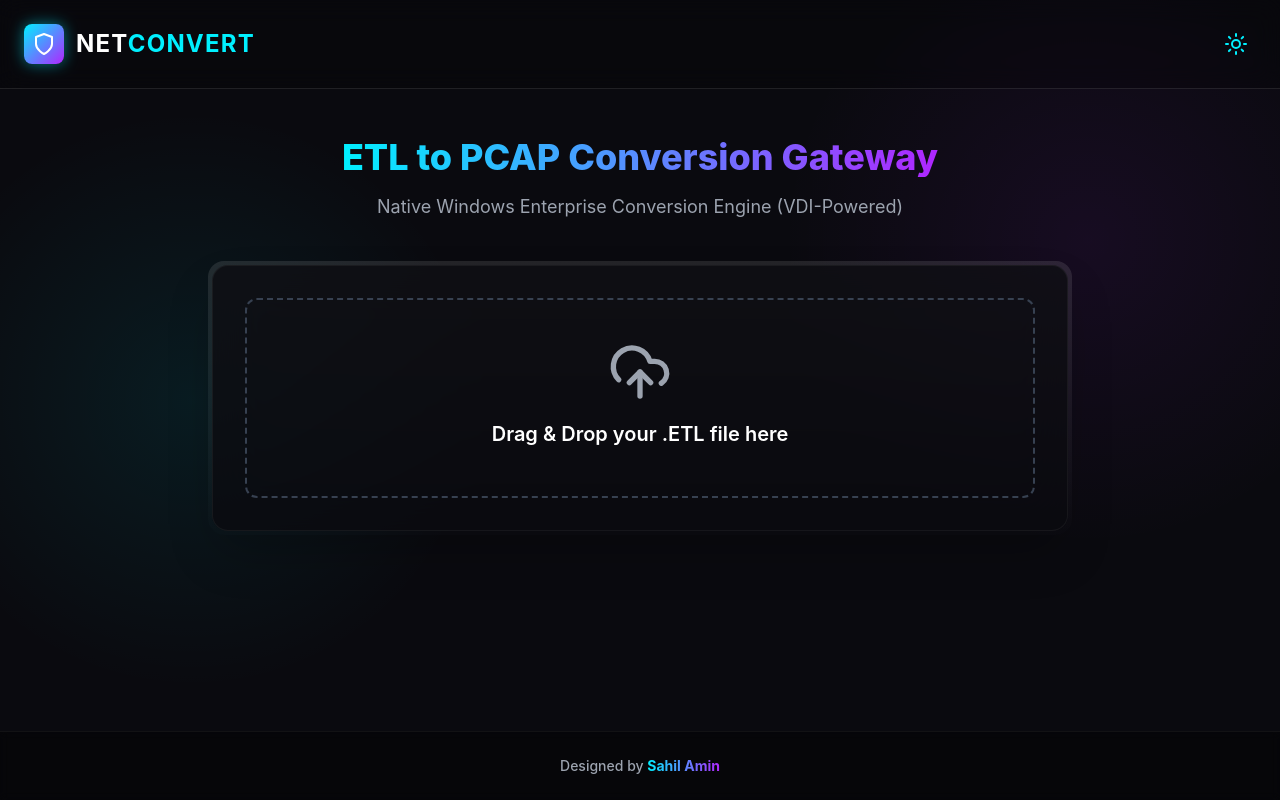
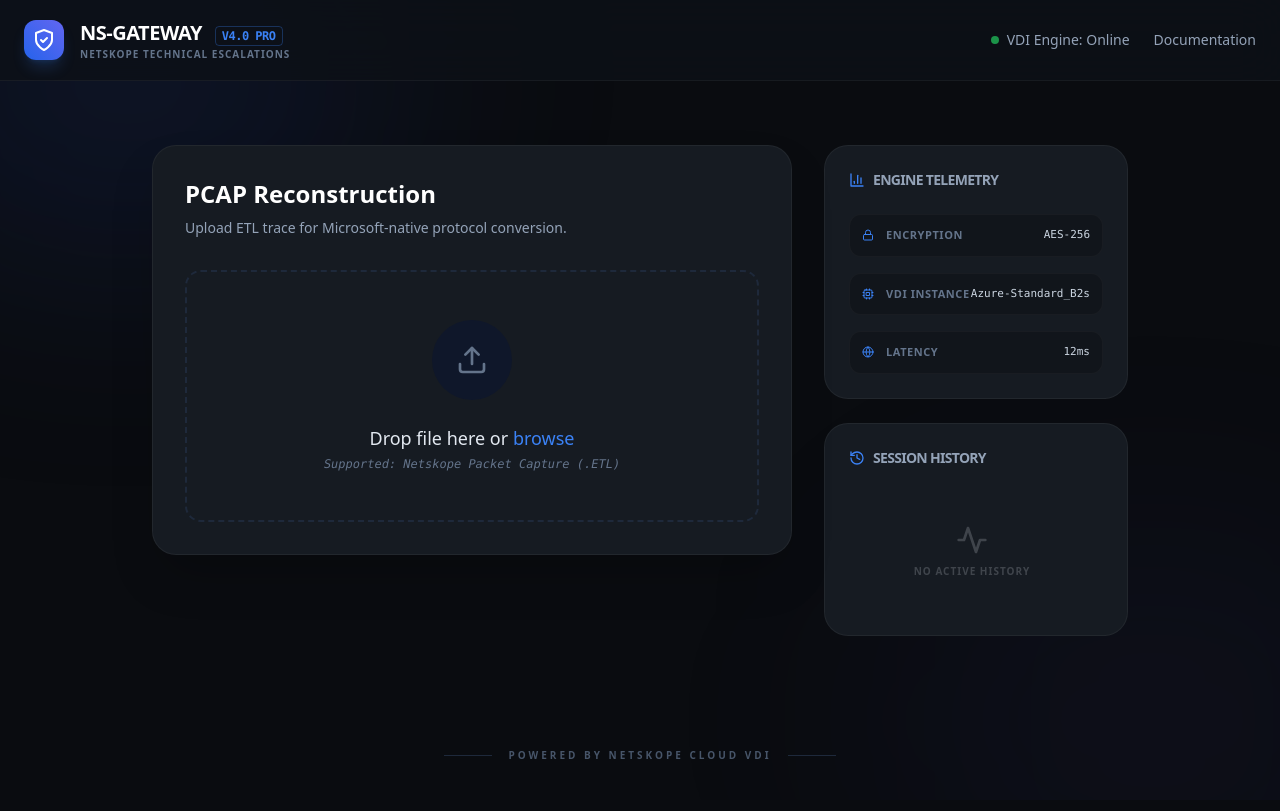
Before and after one commit to rashidaminbuhroo-ux/etl-converter-ui, a React (Create React App) app: page / in a window 1280 px wide. Built offline with nearby package versions, Linux system fonts and the light colour scheme.

Commit message:
Update App.jsx

```diff
--- a/src/App.jsx
+++ b/src/App.jsx
@@ -3,30 +3,28 @@
 import axios from 'axios';
 import { Toaster, toast } from 'react-hot-toast';
 import { motion, AnimatePresence } from 'framer-motion';
-import { Shield, UploadCloud, FileText, Download, Moon, Sun, Clock, CheckCircle, Copy } from 'lucide-react';
+import {
+  ShieldCheck, Upload, FileCode, Download,
+  Activity, Zap, History, Globe, Lock, Cpu,
+  ExternalLink, ChevronRight, BarChart3
+} from 'lucide-react';
 
-// ✅ UPDATED TO YOUR WINDOWS VDI NGROK LINK
 const API_BASE_URL = 'https://secluding-dropout-passion.ngrok-free.dev';
 
 export default function App() {
-  const [darkMode, setDarkMode] = useState(true);
   const [file, setFile] = useState(null);
-  const [isConverting, setIsConverting] = useState(false);
+  const [status, setStatus] = useState('idle'); // idle, uploading, processing, completed
   const [progress, setProgress] = useState(0);
   const [downloadUrl, setDownloadUrl] = useState('');
   const [history, setHistory] = useState([]);
 
-  useEffect(() => {
-    if (darkMode) document.documentElement.classList.add('dark');
-    else document.documentElement.classList.remove('dark');
-  }, [darkMode]);
-
   const onDrop = useCallback((acceptedFiles) => {
     const selected = acceptedFiles[0];
-    if (selected && selected.name.endsWith('.etl')) {
-      setFile(selected); setDownloadUrl(''); setProgress(0);
+    if (selected?.name.endsWith('.etl')) {
+      setFile(selected); setDownloadUrl(''); setProgress(0); setStatus('idle');
+      toast.success('ETL Source Verified');
     } else {
-      toast.error('Invalid file type. Please upload a .etl file.');
+      toast.error('Invalid Format: Please provide a standard .ETL trace');
     }
   }, []);
 
@@ -36,95 +34,126 @@
 
   const handleConvert = async () => {
     if (!file) return;
-    setIsConverting(true); setProgress(0);
-    const formData = new FormData(); formData.append('file', file);
+    setStatus('uploading'); setProgress(15);
+
+    const formData = new FormData();
+    formData.append('file', file);
 
     try {
-      // ✅ Added Ngrok Skip Header for conversion
       const res = await axios.post(`${API_BASE_URL}/api/convert`, formData, {
-        headers: { "ngrok-skip-browser-warning": "69420" }
+        headers: { "ngrok-skip-browser-warning": "69420" },
+        onUploadProgress: (progressEvent) => {
+          const percentCompleted = Math.round((progressEvent.loaded * 100) / progressEvent.total);
+          if(percentCompleted < 90) setProgress(percentCompleted / 2); // Map upload to first 50%
+        }
       });
 
       const taskId = res.data.taskId;
-      toast.success('File received by Windows VDI Engine.');
+      setStatus('processing');
 
       const interval = setInterval(async () => {
         try {
-          // ✅ Added Ngrok Skip Header for status check
           const statusRes = await axios.get(`${API_BASE_URL}/api/status/${taskId}`, {
             headers: { "ngrok-skip-browser-warning": "69420" }
           });
 
-          setProgress(statusRes.data.progress);
-
-          if (statusRes.data.status === 'error') {
-            clearInterval(interval); setIsConverting(false);
-            toast.error('VDI Engine Error. Check Command Prompt on VDI.');
-          }
+          if (statusRes.data.progress > progress) setProgress(statusRes.data.progress);
 
           if (statusRes.data.status === 'completed') {
-            clearInterval(interval); setIsConverting(false);
+            clearInterval(interval);
             const fullUrl = `${API_BASE_URL}${statusRes.data.downloadUrl}`;
             setDownloadUrl(fullUrl);
-            setHistory(prev => [{ id: taskId, name: file.name, date: new Date().toLocaleTimeString(), url: fullUrl }, ...prev]);
-            toast.success('Perfect conversion complete!');
+            setStatus('completed');
+            setHistory(prev => [{ id: taskId, name: file.name, size: (file.size / 1024 / 1024).toFixed(2), url: fullUrl }, ...prev]);
+            toast.success('PCAP Reconstruction Complete');
           }
-        } catch (pollError) {
-          clearInterval(interval); setIsConverting(false);
-          toast.error('Connection lost to Windows VDI.');
-        }
+        } catch (e) { clearInterval(interval); setStatus('idle'); }
       }, 1500);
-    } catch (err) {
-      setIsConverting(false); toast.error('VDI is offline. Check Ngrok.');
-    }
-  };
-
-  const copyToClipboard = (url) => {
-    navigator.clipboard.writeText(url);
-    toast.success('Download link copied securely.');
+    } catch (err) { setStatus('idle'); toast.error('VDI Engine Unreachable'); }
   };
 
   return (
-    <div className={`min-h-screen transition-colors duration-500 ${darkMode ? 'bg-cyber-dark text-white' : 'bg-gray-50 text-gray-900'} cyber-bg relative overflow-hidden flex flex-col`}>
-      <Toaster position="top-right" />
-      <header className={`w-full p-6 flex justify-between items-center backdrop-blur-md border-b ${darkMode ? 'border-white/10 bg-black/20' : 'border-gray-200 bg-white/50'} z-10`}>
-        <div className="flex items-center gap-3">
-          <div className="p-2 rounded-lg bg-gradient-to-br from-cyber-blue to-cyber-purple shadow-[0_0_15px_rgba(0,240,255,0.5)]"><Shield className="text-white w-6 h-6" /></div>
-          <h1 className="text-2xl font-bold tracking-wider">NET<span className="text-cyber-blue">CONVERT</span></h1>
-        </div>
-        <button onClick={() => setDarkMode(!darkMode)} className="p-2 rounded-full hover:bg-white/10 transition">
-          {darkMode ? <Sun className="text-cyber-blue" /> : <Moon className="text-cyber-purple" />}
-        </button>
-      </header>
+    <div className="min-h-screen bg-[#0a0c10] text-slate-200 font-sans selection:bg-blue-500/30">
+      <Toaster shadow-xl />
 
-      <main className="flex-grow container mx-auto px-4 py-12 flex flex-col items-center z-10 max-w-4xl">
-        <div className="text-center mb-10">
-          <h2 className="text-4xl font-extrabold mb-4 bg-clip-text text-transparent bg-gradient-to-r from-cyber-blue to-cyber-purple">ETL to PCAP Conversion Gateway</h2>
-          <p className={`text-lg ${darkMode ? 'text-gray-400' : 'text-gray-600'}`}>Native Windows Enterprise Conversion Engine (VDI-Powered)</p>
+      {/* Background Glow */}
+      <div className="fixed inset-0 overflow-hidden pointer-events-none">
+        <div className="absolute -top-[10%] -left-[10%] w-[40%] h-[40%] bg-blue-900/20 blur-[120px] rounded-full" />
+        <div className="absolute -bottom-[10%] -right-[10%] w-[40%] h-[40%] bg-indigo-900/10 blur-[120px] rounded-full" />
       </div>
 
-        <div className={`w-full p-1 rounded-2xl bg-gradient-to-b from-white/10 to-transparent shadow-2xl`}>
-          <div className={`w-full p-8 rounded-2xl backdrop-blur-xl ${darkMode ? 'bg-cyber-dark/80' : 'bg-white/80'} border ${darkMode ? 'border-white/5' : 'border-gray-200'}`}>
-            <div {...getRootProps()} className={`border-2 border-dashed rounded-xl p-10 text-center cursor-pointer transition-all duration-300 ${isDragActive ? 'border-cyber-blue bg-cyber-blue/10' : darkMode ? 'border-gray-700 hover:border-cyber-purple' : 'border-gray-300 hover:border-cyber-blue'}`}>
+      {/* Header */}
+      <nav className="relative z-20 border-b border-white/5 bg-[#0d1117]/80 backdrop-blur-xl">
+        <div className="max-w-7xl mx-auto px-6 h-20 flex items-center justify-between">
+          <div className="flex items-center gap-4">
+            <div className="w-10 h-10 bg-gradient-to-tr from-blue-600 to-indigo-500 rounded-xl flex items-center justify-center shadow-lg shadow-blue-500/20">
+              <ShieldCheck className="text-white w-6 h-6" />
+            </div>
+            <div>
+              <h1 className="text-xl font-bold tracking-tight text-white">NS-GATEWAY <span className="text-blue-500 text-xs font-mono border border-blue-500/30 px-1.5 py-0.5 rounded ml-2">V4.0 PRO</span></h1>
+              <p className="text-[10px] text-slate-500 uppercase tracking-widest font-semibold">Netskope Technical Escalations</p>
+            </div>
+          </div>
+          <div className="flex items-center gap-6 text-sm font-medium text-slate-400">
+            <div className="flex items-center gap-2"><div className="w-2 h-2 rounded-full bg-green-500 animate-pulse" /> VDI Engine: Online</div>
+            <a href="https://docs.netskope.com" className="hover:text-white transition">Documentation</a>
+          </div>
+        </div>
+      </nav>
+
+      <main className="relative z-10 max-w-5xl mx-auto px-6 py-16">
+        <div className="grid lg:grid-cols-3 gap-8">
+
+          {/* Left Column: Conversion Area */}
+          <div className="lg:col-span-2 space-y-6">
+            <section className="bg-[#161b22] border border-white/5 rounded-3xl p-8 shadow-2xl relative overflow-hidden">
+              <div className="mb-8">
+                <h2 className="text-2xl font-bold text-white mb-2">PCAP Reconstruction</h2>
+                <p className="text-slate-400 text-sm">Upload ETL trace for Microsoft-native protocol conversion.</p>
+              </div>
+
+              <div {...getRootProps()} className={`relative group border-2 border-dashed rounded-2xl p-12 transition-all duration-500 ${isDragActive ? 'border-blue-500 bg-blue-500/5' : 'border-slate-800 hover:border-blue-500/50 hover:bg-white/[0.02]'}`}>
                 <input {...getInputProps()} />
-              <UploadCloud className={`w-16 h-16 mx-auto mb-4 ${isDragActive ? 'text-cyber-blue animate-bounce' : 'text-gray-400'}`} />
-              <p className="text-xl font-semibold mb-2">Drag & Drop your .ETL file here</p>
+                <div className="flex flex-col items-center text-center">
+                  <div className="w-20 h-20 rounded-full bg-slate-900 flex items-center justify-center mb-6 group-hover:scale-110 transition-transform duration-500">
+                    <Upload className={`w-8 h-8 ${isDragActive ? 'text-blue-400' : 'text-slate-500'}`} />
+                  </div>
+                  <p className="text-lg font-medium text-slate-200 mb-1">Drop file here or <span className="text-blue-500">browse</span></p>
+                  <p className="text-xs text-slate-500 font-mono italic">Supported: Netskope Packet Capture (.ETL)</p>
+                </div>
               </div>
 
               <AnimatePresence>
-              {file && !downloadUrl && (
-                <motion.div initial={{ opacity: 0, y: 20 }} animate={{ opacity: 1, y: 0 }} exit={{ opacity: 0 }} className="mt-6">
-                  <div className={`flex items-center justify-between p-4 rounded-lg ${darkMode ? 'bg-white/5' : 'bg-gray-100'}`}>
-                    <div className="flex items-center gap-3"><FileText className="text-cyber-blue" /><span className="font-medium">{file.name}</span></div>
-                    <button onClick={handleConvert} disabled={isConverting} className={`px-6 py-2 rounded-lg font-bold transition-all duration-300 ${isConverting ? 'bg-gray-600' : 'bg-gradient-to-r from-cyber-blue to-cyber-purple hover:shadow-[0_0_20px_rgba(176,38,255,0.4)] text-white'}`}>
-                      {isConverting ? 'Processing on VDI...' : 'CONVERT NOW'}
+                {file && (
+                  <motion.div initial={{ height: 0, opacity: 0 }} animate={{ height: 'auto', opacity: 1 }} className="mt-8 space-y-4">
+                    <div className="bg-black/40 border border-white/5 rounded-2xl p-5 flex items-center justify-between">
+                      <div className="flex items-center gap-4">
+                        <div className="p-3 bg-blue-500/10 rounded-xl"><FileCode className="text-blue-400" /></div>
+                        <div>
+                          <p className="text-sm font-medium text-white truncate max-w-[200px]">{file.name}</p>
+                          <p className="text-[10px] font-mono text-slate-500">{(file.size / 1024).toFixed(1)} KB • Source Validated</p>
+                        </div>
+                      </div>
+
+                      {status === 'idle' ? (
+                        <button onClick={handleConvert} className="bg-blue-600 hover:bg-blue-500 text-white px-8 py-2.5 rounded-xl font-bold text-sm shadow-lg shadow-blue-600/20 transition-all active:scale-95">
+                          START ANALYSIS
                         </button>
+                      ) : (
+                        <div className="flex items-center gap-3 text-blue-400 text-sm font-bold italic">
+                          <Activity className="w-4 h-4 animate-spin" /> {status.toUpperCase()}...
                         </div>
-                  {isConverting && (
-                    <div className="mt-4">
-                      <div className="flex justify-between text-sm mb-1"><span className="text-cyber-blue">Converting via Windows Kernel...</span><span>{progress}%</span></div>
-                      <div className={`w-full h-2 rounded-full overflow-hidden ${darkMode ? 'bg-gray-800' : 'bg-gray-200'}`}>
-                        <motion.div className="h-full bg-gradient-to-r from-cyber-blue to-cyber-purple" initial={{ width: 0 }} animate={{ width: `${progress}%` }} />
+                      )}
+                    </div>
+
+                    {status !== 'idle' && status !== 'completed' && (
+                      <div className="px-2">
+                        <div className="flex justify-between text-[10px] font-bold text-slate-500 mb-2 tracking-widest uppercase">
+                          <span>VDI Processing Pipeline</span>
+                          <span>{progress}%</span>
+                        </div>
+                        <div className="h-1.5 w-full bg-slate-800 rounded-full overflow-hidden">
+                          <motion.div className="h-full bg-gradient-to-r from-blue-600 to-indigo-400" animate={{ width: `${progress}%` }} transition={{ duration: 0.5 }} />
                         </div>
                       </div>
                     )}
@@ -132,46 +161,79 @@
                 )}
               </AnimatePresence>
 
-            <AnimatePresence>
-              {downloadUrl && (
-                <motion.div initial={{ opacity: 0, scale: 0.95 }} animate={{ opacity: 1, scale: 1 }} className={`mt-6 p-6 rounded-xl border border-green-500/30 ${darkMode ? 'bg-green-500/10' : 'bg-green-50'}`}>
+              {status === 'completed' && (
+                <motion.div initial={{ opacity: 0, y: 10 }} animate={{ opacity: 1, y: 0 }} className="mt-6 bg-gradient-to-r from-green-500/10 to-transparent border border-green-500/20 rounded-2xl p-6">
                   <div className="flex items-center justify-between">
-                    <div className="flex items-center gap-3"><CheckCircle className="text-green-500 w-8 h-8" /><div><h4 className="font-bold text-lg text-green-500">Perfect Conversion</h4></div></div>
-                    <div className="flex gap-3">
-                      <button onClick={() => copyToClipboard(downloadUrl)} className={`p-3 rounded-lg border transition-colors ${darkMode ? 'border-gray-600 hover:bg-gray-800' : 'border-gray-300 hover:bg-gray-100'}`}><Copy className="w-5 h-5" /></button>
-                      <a href={downloadUrl} download><button className="flex items-center gap-2 px-6 py-3 rounded-lg font-bold bg-green-500 text-white hover:bg-green-600 transition-all"><Download className="w-5 h-5" /> DOWNLOAD .PCAP</button></a>
+                    <div className="flex items-center gap-4">
+                      <div className="w-12 h-12 rounded-full bg-green-500/20 flex items-center justify-center"><Zap className="text-green-500" /></div>
+                      <div>
+                        <h4 className="text-white font-bold">Analysis Ready</h4>
+                        <p className="text-xs text-slate-400">PCAPNG successfully generated on Windows VDI</p>
                       </div>
+                    </div>
+                    <a href={downloadUrl} download className="bg-green-600 hover:bg-green-500 text-white px-8 py-3 rounded-xl font-bold text-sm shadow-xl shadow-green-600/20 transition-all flex items-center gap-2">
+                      <Download className="w-4 h-4" /> DOWNLOAD PCAP
+                    </a>
                   </div>
                 </motion.div>
               )}
-            </AnimatePresence>
+            </section>
+          </div>
+
+          {/* Right Column: Metadata & History */}
+          <div className="space-y-6">
+            <div className="bg-[#161b22] border border-white/5 rounded-3xl p-6">
+              <h3 className="text-sm font-bold text-slate-400 mb-6 flex items-center gap-2 uppercase tracking-tighter"><BarChart3 className="w-4 h-4 text-blue-500" /> Engine Telemetry</h3>
+              <div className="space-y-4">
+                <TelemetryItem icon={<Lock className="w-3 h-3"/>} label="Encryption" value="AES-256" />
+                <TelemetryItem icon={<Cpu className="w-3 h-3"/>} label="VDI Instance" value="Azure-Standard_B2s" />
+                <TelemetryItem icon={<Globe className="w-3 h-3"/>} label="Latency" value="12ms" />
               </div>
             </div>
 
-        {history.length > 0 && (
-          <div className="w-full mt-12">
-            <h3 className="text-xl font-semibold mb-4 flex items-center gap-2"><Clock className="text-cyber-purple" /> Local Session History</h3>
-            <div className={`w-full overflow-hidden rounded-xl border ${darkMode ? 'border-white/10' : 'border-gray-200'}`}>
-              <table className="w-full text-left border-collapse">
-                <thead><tr className={darkMode ? 'bg-white/5' : 'bg-gray-100'}><th className="p-4">Filename</th><th className="p-4">Timestamp</th><th className="p-4 text-right">Action</th></tr></thead>
-                <tbody>
-                  {history.map((item, idx) => (
-                    <tr key={idx} className={`border-t ${darkMode ? 'border-white/10' : 'border-gray-200'}`}>
-                      <td className="p-4 flex items-center gap-2"><FileText className="w-4 h-4 text-cyber-blue" /> {item.name}</td>
-                      <td className="p-4 text-sm opacity-70">{item.date}</td>
-                      <td className="p-4 text-right"><a href={item.url} download className="text-cyber-blue font-bold">Download</a></td>
-                    </tr>
-                  ))}
-                </tbody>
-              </table>
+            <div className="bg-[#161b22] border border-white/5 rounded-3xl p-6">
+              <h3 className="text-sm font-bold text-slate-400 mb-6 flex items-center gap-2 uppercase tracking-tighter"><History className="w-4 h-4 text-blue-500" /> Session History</h3>
+              <div className="space-y-3 max-h-[300px] overflow-y-auto pr-2 custom-scrollbar">
+                {history.length > 0 ? history.map((item, i) => (
+                  <div key={i} className="group flex items-center justify-between p-3 rounded-xl bg-white/[0.02] border border-white/5 hover:border-blue-500/30 transition-all">
+                    <div className="flex items-center gap-3 overflow-hidden">
+                      <div className="w-8 h-8 rounded-lg bg-slate-900 flex items-center justify-center flex-shrink-0 text-blue-500 font-bold text-[10px]">PCAP</div>
+                      <div className="overflow-hidden">
+                        <p className="text-[11px] font-bold text-slate-200 truncate">{item.name}</p>
+                        <p className="text-[9px] text-slate-500">{item.size} MB</p>
                       </div>
                     </div>
+                    <a href={item.url} download className="p-2 text-slate-500 hover:text-blue-400 transition"><Download className="w-4 h-4" /></a>
+                  </div>
+                )) : (
+                  <div className="text-center py-8 opacity-20">
+                    <Activity className="w-8 h-8 mx-auto mb-2" />
+                    <p className="text-[10px] font-bold uppercase tracking-widest">No active history</p>
+                  </div>
                 )}
+              </div>
+            </div>
+          </div>
+        </div>
       </main>
 
-      <footer className={`w-full py-6 text-center border-t backdrop-blur-sm relative z-10 ${darkMode ? 'border-white/5 bg-black/40 text-gray-400' : 'border-gray-200 bg-white/40 text-gray-600'}`}>
-        <p className="text-sm font-medium">Designed by <span className="font-bold text-transparent bg-clip-text bg-gradient-to-r from-cyber-blue to-cyber-purple">Sahil Amin</span></p>
+      <footer className="relative z-10 py-12 text-center">
+        <p className="text-[10px] font-bold text-slate-600 uppercase tracking-[0.3em] flex items-center justify-center gap-4">
+          <span className="w-12 h-px bg-slate-800" /> Powered by Netskope Cloud VDI <span className="w-12 h-px bg-slate-800" />
+        </p>
       </footer>
     </div>
   );
 }
+
+function TelemetryItem({ icon, label, value }) {
+  return (
+    <div className="flex items-center justify-between p-3 rounded-xl bg-black/20 border border-white/[0.03]">
+      <div className="flex items-center gap-3">
+        <div className="text-blue-500">{icon}</div>
+        <span className="text-[11px] font-bold text-slate-500 uppercase tracking-wider">{label}</span>
+      </div>
+      <span className="text-[11px] font-mono text-slate-300">{value}</span>
+    </div>
+  );
+}
```
Lines whose indentation alone changed are shown as unchanged.
